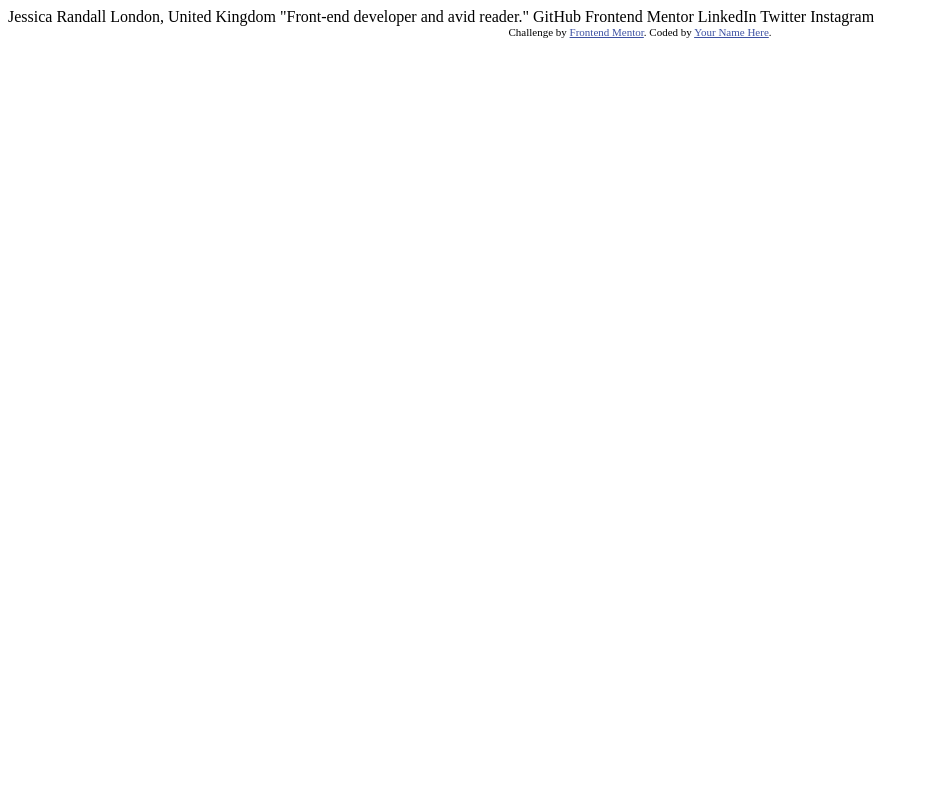
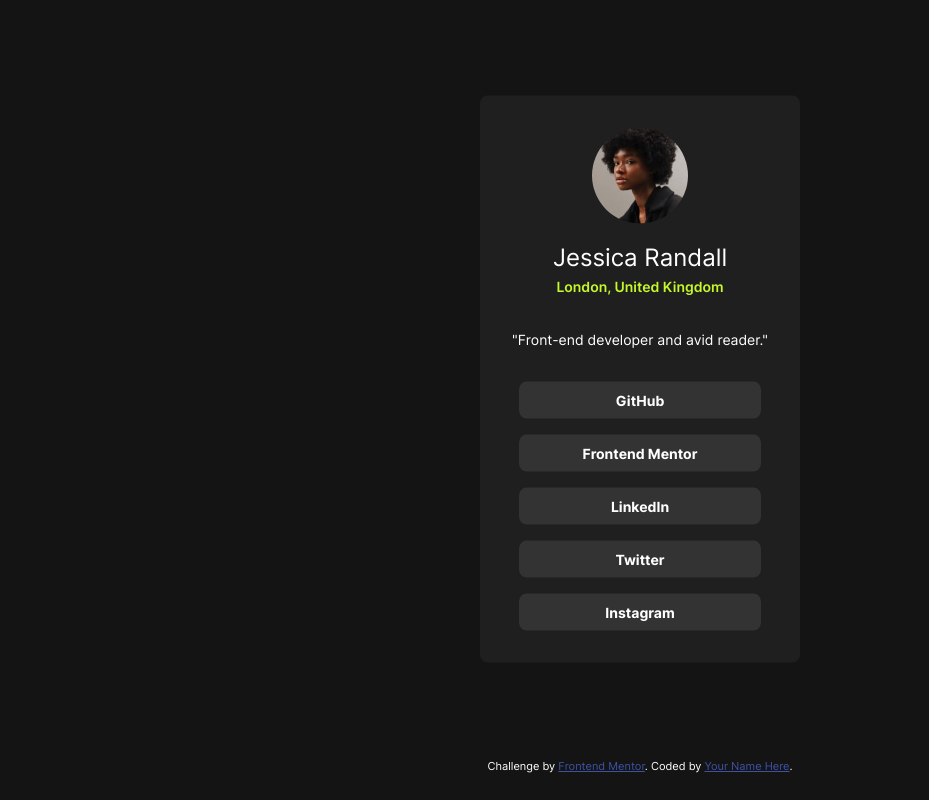
Before and after one commit to mkalmetieva/social-links-profile-challenge, a plain HTML site: page index.html in a window 1280 px wide. Shown: the whole page, without its empty margins (0-929 px from the left). Drawn offline with Linux system fonts and the light colour scheme.

Commit message:
Add HTML and CSS

```diff
--- /dev/null
+++ b/index.css
@@ -0,0 +1,104 @@
+:root {
+  --green: hsl(75, 94%, 57%);
+  --white: hsl(0, 0%, 100%);
+  --grey: hsl(0, 0%, 20%);
+  --dark-grey: hsl(0, 0%, 12%);
+  --off-black: hsl(0, 0%, 8%);
+}
+
+@font-face {
+  font-family: 'Inter';
+  src: url("./assets/fonts/Inter-VariableFont_slnt\,wght.ttf") format("truetype");
+}
+
+* {
+  margin: 0;
+  padding: 0;
+  box-sizing: border-box;
+}
+
+body {
+  font: 14px/1.5 'Inter', sans-serif;
+
+  background-color: var(--off-black);
+  color: var(--white);
+}
+
+main {
+  position: relative;
+  height: calc(100vh - 3em);
+}
+
+article {
+  width: 20rem;
+  max-width: 100%;
+
+  position: absolute;
+  top: 50%;
+  left: 50%;
+  transform: translate(-50%, -50%);
+
+  display: flex;
+  flex-direction: column;
+  align-items: center;
+  gap: 1rem;
+
+  padding: 2rem 1rem;
+  border-radius: 0.5rem;
+  background-color: var(--dark-grey);
+}
+
+footer {
+  width: 100%;
+  height: 3em;
+}
+
+img {
+  width: 6rem;
+  border-radius: 50%;
+}
+
+article * {
+  text-align: center;
+}
+
+h1 {
+  font-size: 1.5rem;
+  font-weight: 400;
+  color: var(--white);
+}
+
+.address {
+  color: var(--green);
+  font-weight: 600;
+}
+
+.about-me {
+  padding: 1rem 0;
+
+  font-size: 0.875rem;
+  color: var(--white);
+}
+
+.section__links {
+  display: flex;
+  flex-direction: column;
+  gap: 1rem;
+}
+
+article a {
+  display: block;
+  padding: 0.5rem 4rem;
+  width: 100%;
+
+  color: var(--white);
+  background-color: var(--grey);
+  border-radius: 0.5rem;
+  font-weight: 700;
+  text-decoration: none;
+}
+
+article a:hover {
+  color: var(--green);
+  background-color: var(--off-black);
+}
--- a/index.html
+++ b/index.html
@@ -1,34 +1,56 @@
 <!DOCTYPE html>
 <html lang="en">
   <head>
-  <meta charset="UTF-8">
-  <meta name="viewport" content="width=device-width, initial-scale=1.0"> <!-- displays site properly based on user's device -->
+    <meta charset="UTF-8" />
+    <meta name="viewport" content="width=device-width, initial-scale=1.0" />
+    <!-- displays site properly based on user's device -->
 
-  <link rel="icon" type="image/png" sizes="32x32" href="./assets/images/favicon-32x32.png">
+    <link
+      rel="icon"
+      type="image/png"
+      sizes="32x32"
+      href="./assets/images/favicon-32x32.png"
+    />
+    <link rel="stylesheet" href="./index.css" />
 
     <title>Frontend Mentor | Social links profile</title>
 
     <!-- Feel free to remove these styles or customise in your own stylesheet 👍 -->
     <style>
-    .attribution { font-size: 11px; text-align: center; }
-    .attribution a { color: hsl(228, 45%, 44%); }
+      .attribution {
+        font-size: 11px;
+        text-align: center;
+      }
+      .attribution a {
+        color: hsl(228, 45%, 44%);
+      }
     </style>
   </head>
   <body>
+    <main>
+      <article>
+        <img src="./assets/images/avatar-jessica.jpeg" alt="Jessica Randall" />
+        <section class="section__info">
+          <h1>Jessica Randall</h1>
+          <p class="address">London, United Kingdom</p>
+        </section>
+        <p class="about-me">"Front-end developer and avid reader."</p>
 
-  Jessica Randall
-  London, United Kingdom
-  "Front-end developer and avid reader."
+        <section class="section__links">
+          <a href="https://github.com/">GitHub</a>
+          <a href="https://www.frontendmentor.io">Frontend Mentor</a>
+          <a href="https://www.linkedin.com">LinkedIn</a>
+          <a href="https://twitter.com">Twitter</a>
+          <a href="https://www.instagram.com">Instagram</a>
+        </section>
+      </article>
+    </main>
 
-  GitHub
-  Frontend Mentor
-  LinkedIn
-  Twitter
-  Instagram
-
-  <div class="attribution">
-    Challenge by <a href="https://www.frontendmentor.io?ref=challenge" target="_blank">Frontend Mentor</a>.
-    Coded by <a href="#">Your Name Here</a>.
-  </div>
+    <footer class="attribution">
+      Challenge by
+      <a href="https://www.frontendmentor.io?ref=challenge" target="_blank"
+        >Frontend Mentor</a
+      >. Coded by <a href="#">Your Name Here</a>.
+    </footer>
   </body>
 </html>
```
Also changed, not shown: screenshot.png (added), 2 other files. Lines whose indentation alone changed are shown as unchanged.
